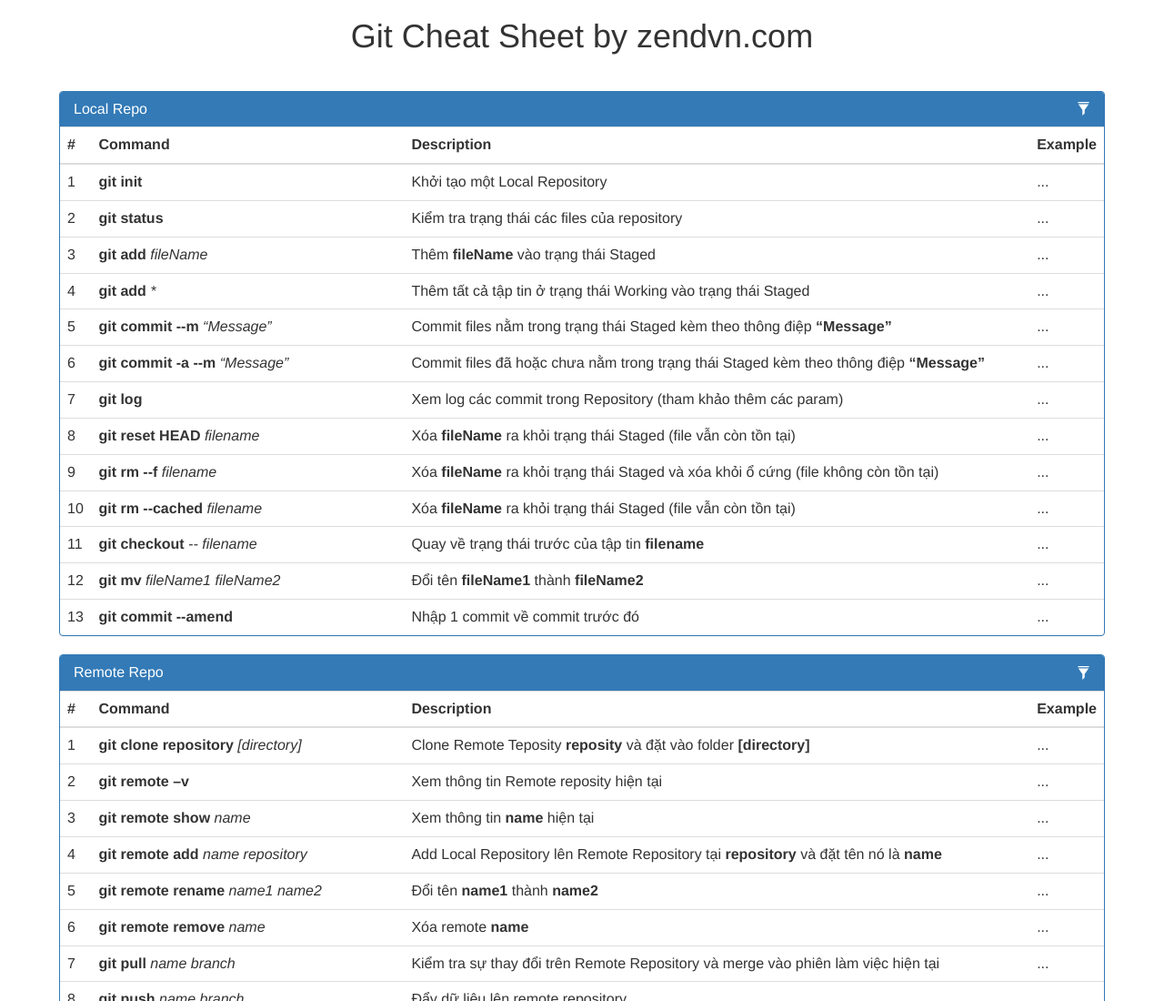
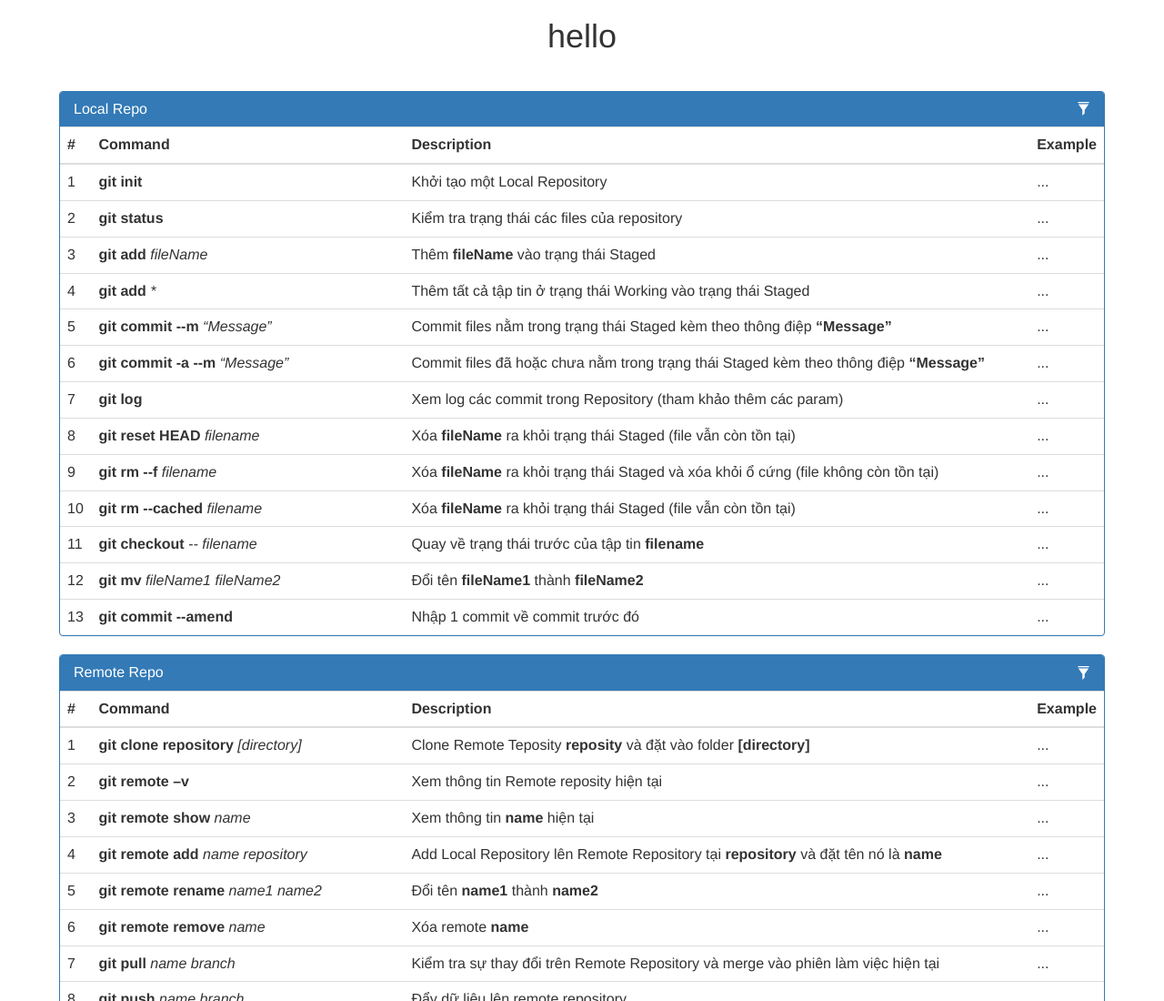
Before and after one commit to thangnkHedspi/remote, a plain HTML site: page index.html in a window 1280 px wide. Shown: the top 1100 px of the page at 91% size. Drawn offline with Linux system fonts and the light colour scheme.

Commit message:
fix index.html

```diff
--- a/index.html
+++ b/index.html
@@ -21,7 +21,7 @@
 
 	<div class="container">
 
-    	<h1 class="text-center">Git Cheat Sheet by zendvn.com</h1>
+    	<h1 class="text-center">hello</h1>
     	<div class="row">
 			<!-- LOCAL REPO : START -->
 			<div class="panel panel-primary">
```
